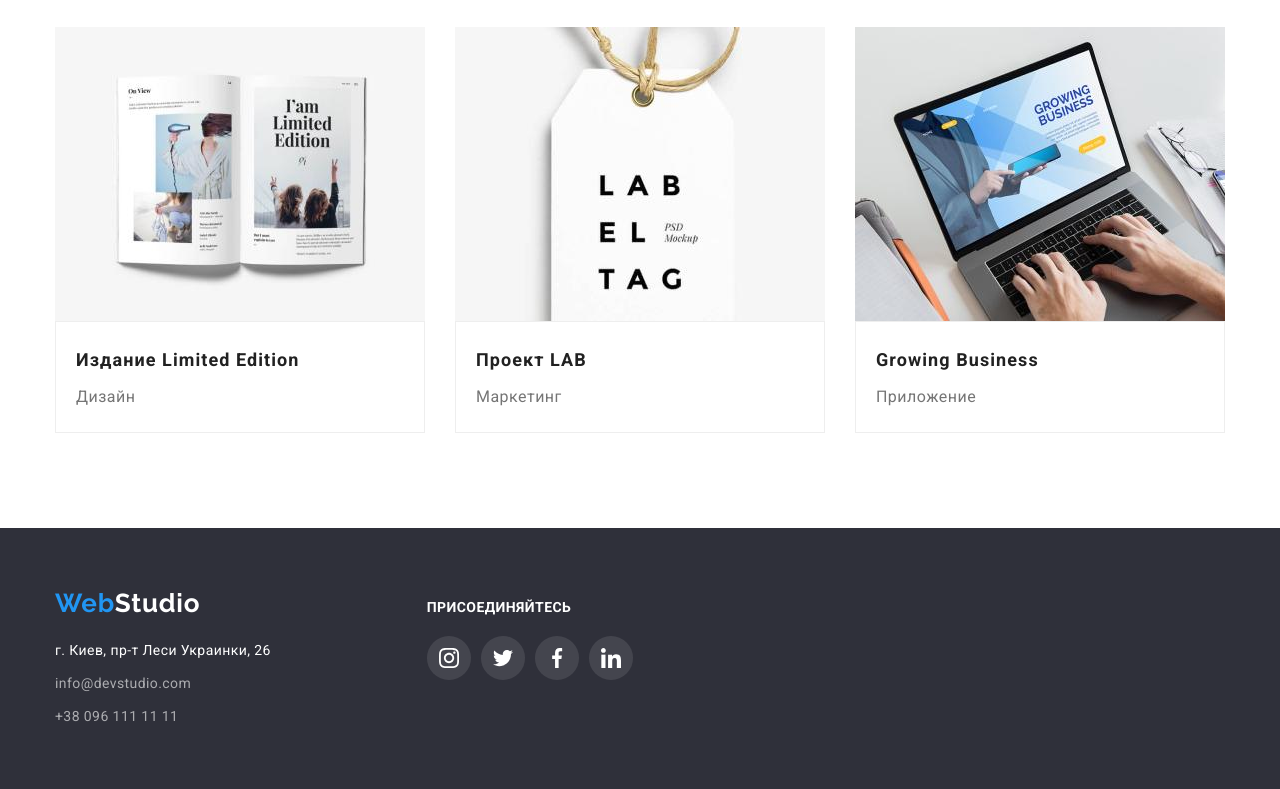
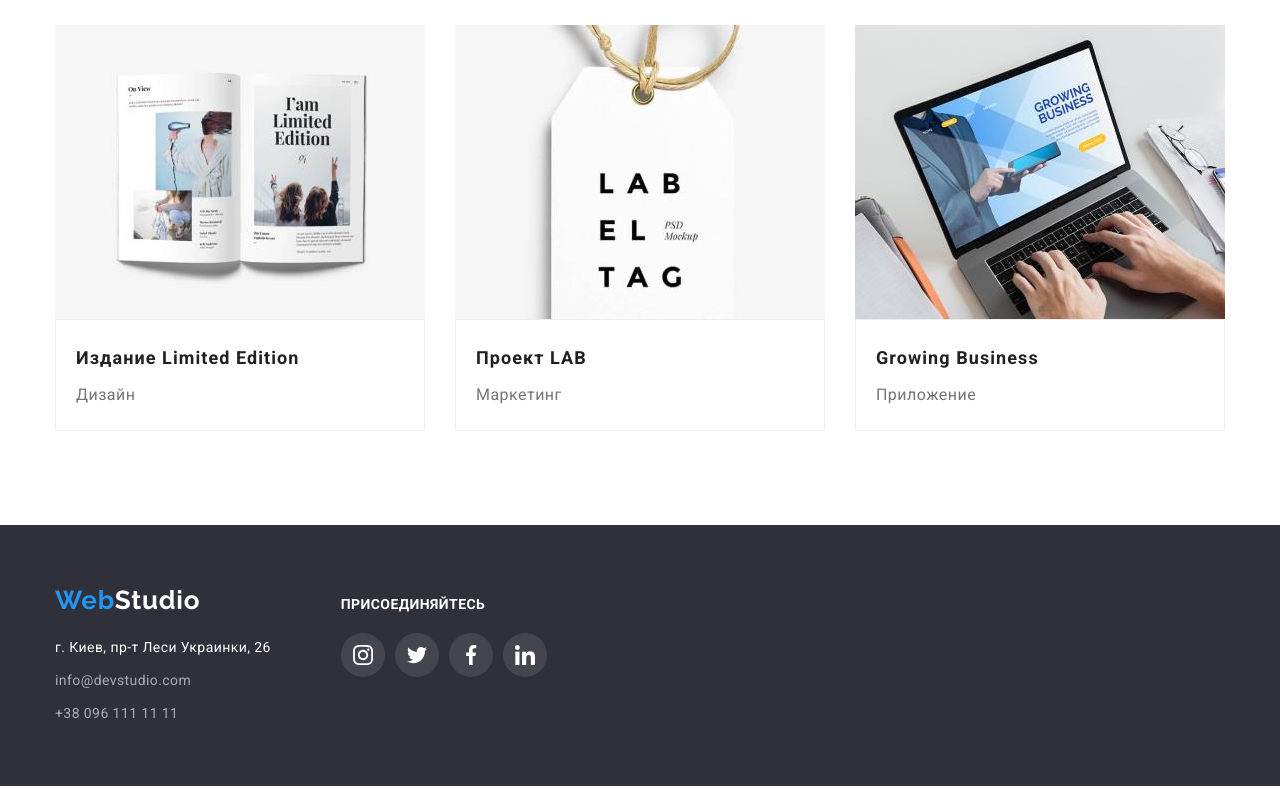
Before and after one commit to Rybailo/goit-markup-hw-04, a plain HTML site: page portfolio.html in a window 1280 px wide. Shown: the part 1114-1903 px from the top of the page. Drawn offline with nearby package versions, Linux system fonts and the light colour scheme.

Commit message:
hw4-correction1

```diff
--- a/css/style.css
+++ b/css/style.css
@@ -435,7 +435,6 @@ img {
 }
 
 .image-content-item {
-  height: 407px;
   width: calc(100% / 3 - 30px);
   margin-left: 30px;
   margin-bottom: 30px;
@@ -449,8 +448,6 @@ img {
 }
 
 .image-content-item:hover {
-  border: 1px solid #eeeeee;
-  box-sizing: border-box;
   box-shadow: 0px 1px 1px rgba(0, 0, 0, 0.12), 0px 4px 4px rgba(0, 0, 0, 0.06),
     1px 4px 6px rgba(0, 0, 0, 0.16);
 }
@@ -474,9 +471,6 @@ img {
 .client-list {
   display: flex;
   justify-content: center;
-}
-
-.client-item {
 }
 
 .client-item-link {
@@ -589,7 +583,7 @@ img {
 }
 
 .footer-navigation-item:not(:last-child) {
-  margin-right: 156px;
+  margin-right: 70px;
 }
 
 .footer-navigation-text {
@@ -628,10 +622,10 @@ img {
   border-radius: 50%;
 }
 
-.footer-icons-item:hover {
+.footer-item-link:hover {
   background-color: #2196f3;
 }
 
-.footer-icons-item:focus {
+.footer-item-link:focus {
   background-color: #2196f3;
 }
--- a/portfolio.html
+++ b/portfolio.html
@@ -109,8 +109,8 @@
     </main>
     <footer class="footer-adress">
         <div class="container">
-            <ul class="footer-navigation list">
-            <li class="footer-navigation-item">
+            <div class="footer-navigation">
+            <div class="footer-navigation-item">
             <a href="./index.html" class="footer-logo link" >Web<span class="logo-color">Studio</span></a>
             <address>
                 <ul class="footer-adress-list list">
@@ -119,8 +119,8 @@
                     <li class="footer-contact"><a class="footer-tel link" href="tel:+380961111111">+38 096 111 11 11</a></li>
                 </ul>
             </address>
-            </li>
-            <li class="footer-navigation-item">
+        </div>
+            <div class="footer-navigation-item">
                 <p class="footer-navigation-text">ПРИСОЕДИНЯЙТЕСЬ</p>
                 <ul class="footer-icon list">
                <li class="footer-icons-item"><a href="" class="footer-item-link">
@@ -144,8 +144,8 @@
                            </svg>
                        </a></li>
                </ul>
-            </li>
-            </ul>
+            </div>
+            </div>
         </div>
     </footer>
 </body>
```
Also changed, not shown: index.html (+6 -6 lines).
